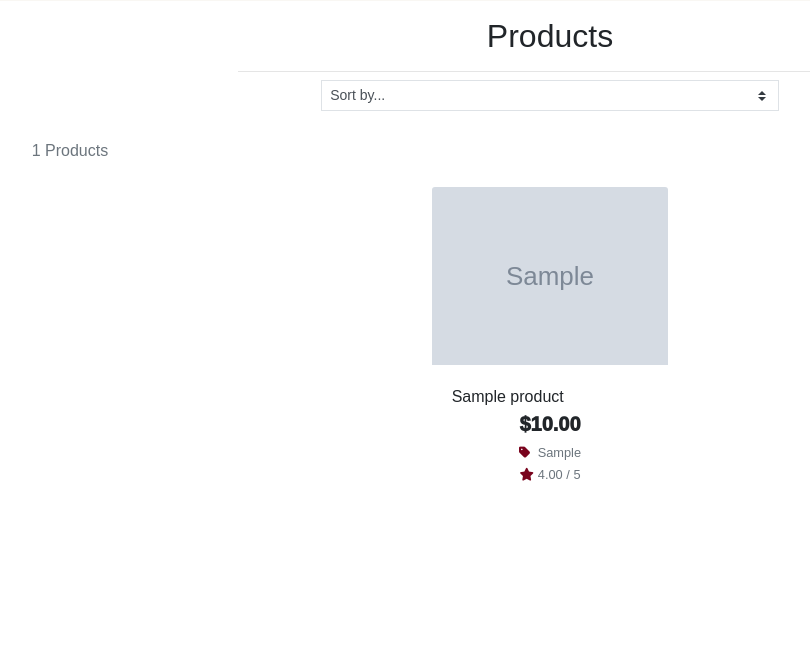
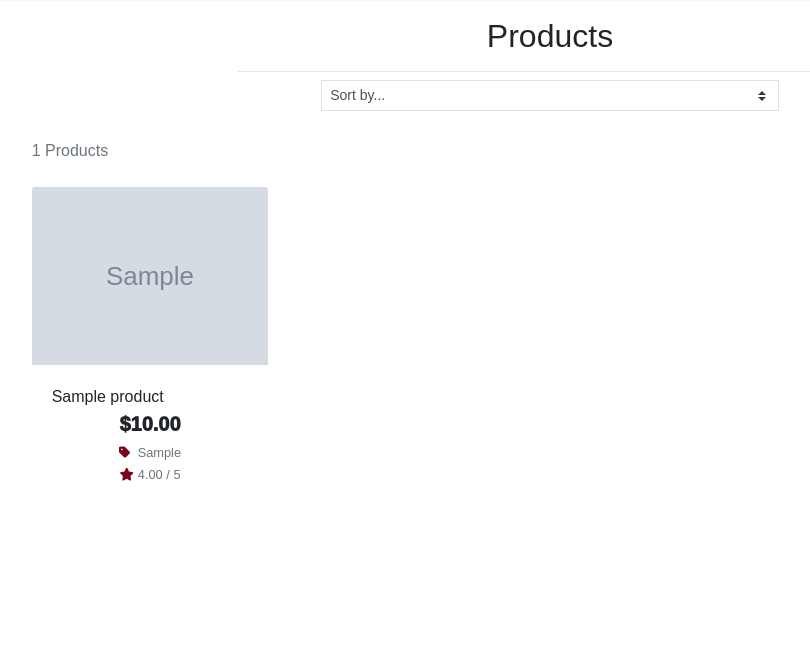
Before and after one commit to Code-Institute-Submissions/maxapn98-quality_supplements_JuneResub, a Django app: page /products/ in a window 1280 px wide. Shown: the part 167-820 px from the top of the page, without its empty margins (90-900 px from the left). Run offline with Django 3.2, Linux system fonts and the light colour scheme; tables that the repository leaves empty hold one stand-in row (values such as "Sample post"); grey boxes marked "Sample" are stand-in pictures; some libraries are stand-ins or nearby versions.

Commit message:
Remove justify-content-center

```diff
--- a/products/templates/products/products.html
+++ b/products/templates/products/products.html
@@ -67,7 +67,7 @@
                         </p>
                     </div>
                 </div>
-                <div class="row justify-content-center">
+                <div class="row">
                     {% for product in products %}
                         <div class="col-sm-6 col-md-6 col-lg-4 col-xl-3">
                             <div class="card h-100 border-0">
```
